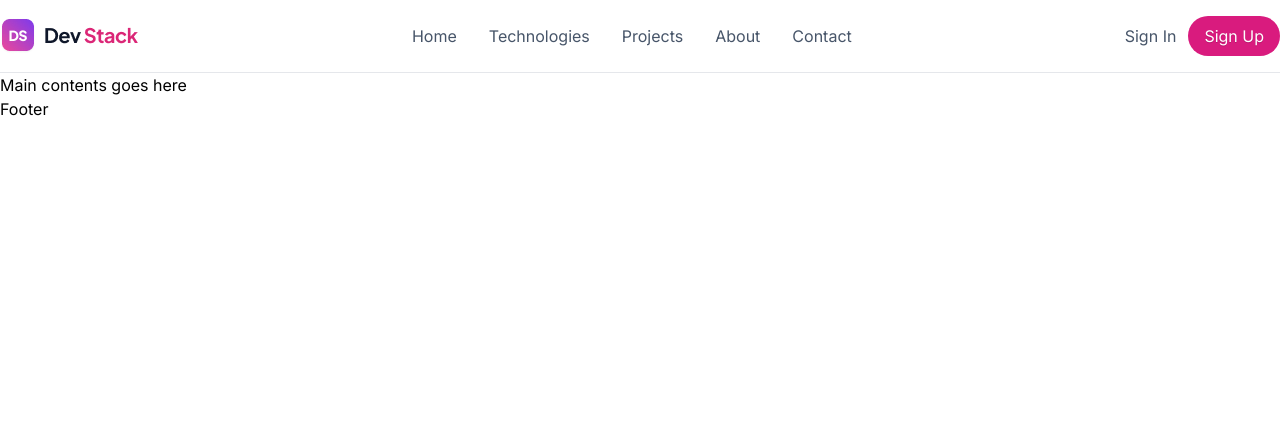
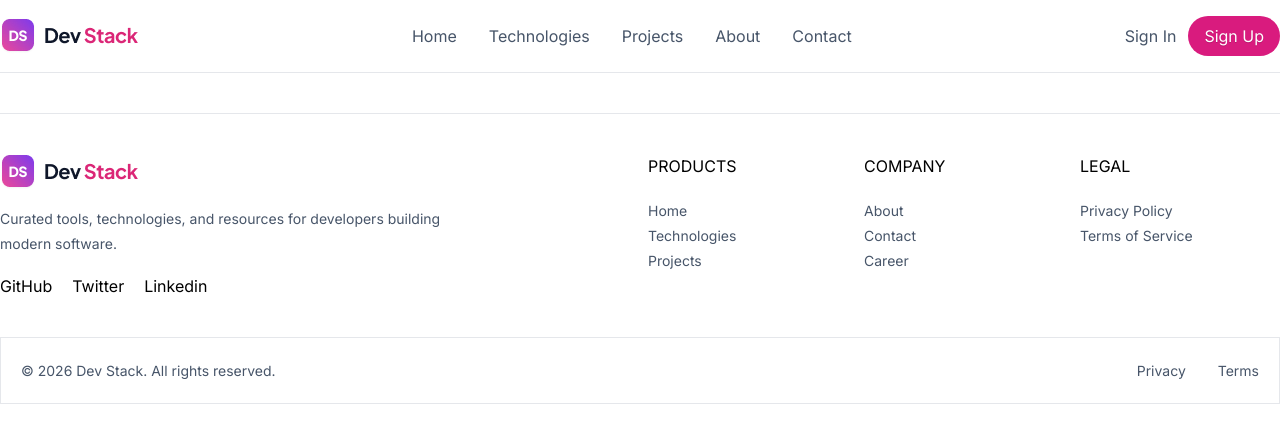
Before and after one commit to shirsendu-dev/Dev-Stack-React-Project, a React (Vite) app: page / in a window 1280 px wide. Shown: the top 442 px of the page. Built offline with nearby package versions, Linux system fonts and the light colour scheme.

Commit message:
Footer Design

```diff
--- a/index.html
+++ b/index.html
@@ -3,8 +3,10 @@
 
 <head>
   <meta charset="UTF-8" />
-  <link rel="icon" type="image/svg+xml" href="/favicon.svg" />
   <meta name="viewport" content="width=device-width, initial-scale=1.0" />
+
+  <!-- Favicon -->
+   <link rel="shortcut icon" href="./src/assets/favicon.png" type="image/x-icon">
 
   <!-- Google font -->
   <link rel="preconnect" href="https://fonts.googleapis.com">
@@ -12,7 +14,7 @@
 
   <link href="https://fonts.googleapis.com/css2?family=Inter:wght@400;500;600;700;800&display=swap" rel="stylesheet">
 
-  <title>Dev Stack</title>
+  <title>Dev Stack - SPA</title>
 </head>
 
 <body>
--- a/src/App.tsx
+++ b/src/App.tsx
@@ -6,7 +6,7 @@ function App() {
   return (
     <>
     <Nav></Nav>
-    <main>Main contents goes here</main>
+    <main></main>
     <Footer></Footer>
     </>
   )
--- a/src/components/Footer.tsx
+++ b/src/components/Footer.tsx
@@ -1,7 +1,51 @@
+import logo from "../assets/logo-text.png"
 const footer = () => {
     return (
         <>
-          <div>Footer</div>
+            <footer className="py-10 [&_p]:text-[#475569FF] [&_p]:text-[14px] [&_p]:leading-[1.8em] border-t border-gray-200 mt-10 ">
+                <div className="container mx-auto grid grid-cols-12 gap-4">
+
+                    <div className="col-span-6 flex flex-col gap-4 items-start justify-center">
+                        <img src={logo} alt="" />
+                        <p className="text-[#475569FF] w-[480px]">Curated tools, technologies, and resources for developers building
+                            modern software.</p>
+                        <div className="flex gap-5 [&_p]:text-[black] [&_p]:text-[16px] [&_p:hover]:text-[#db2777FF] cursor-pointer">
+                            <p>GitHub</p>
+                            <p>Twitter</p>
+                            <p>Linkedin</p>
+                        </div>
+                    </div>
+                    <div className="col-span-2">
+                        <h3 className="uppercase mb-5">Products</h3>
+                        <p>Home</p>
+                        <p>Technologies</p>
+                        <p>Projects</p>
+
+                    </div>
+                    <div className="col-span-2">
+                        <h3 className="uppercase mb-5">Company</h3>
+                        <p>About</p>
+                        <p>Contact</p>
+                        <p>Career</p>
+                    </div>
+                    <div className="col-span-2">
+                        <h3 className="uppercase mb-5">Legal</h3>
+                        <p>Privacy Policy</p>
+                        <p>Terms of Service</p>
+
+                    </div>
+
+                </div>
+                    <div className="container mx-auto flex justify-between items-center mt-9 border border-gray-200 py-5 px-5">
+                        <div>
+                            <p>© 2026 Dev Stack. All rights reserved.</p>
+                        </div>
+                        <div className="flex gap-8 items-center">
+                            <p>Privacy</p>
+                            <p>Terms</p>
+                        </div>
+                    </div>
+            </footer>
         </>
     );
 };
```
Also changed, not shown: src/assets/favicon.png (added).
